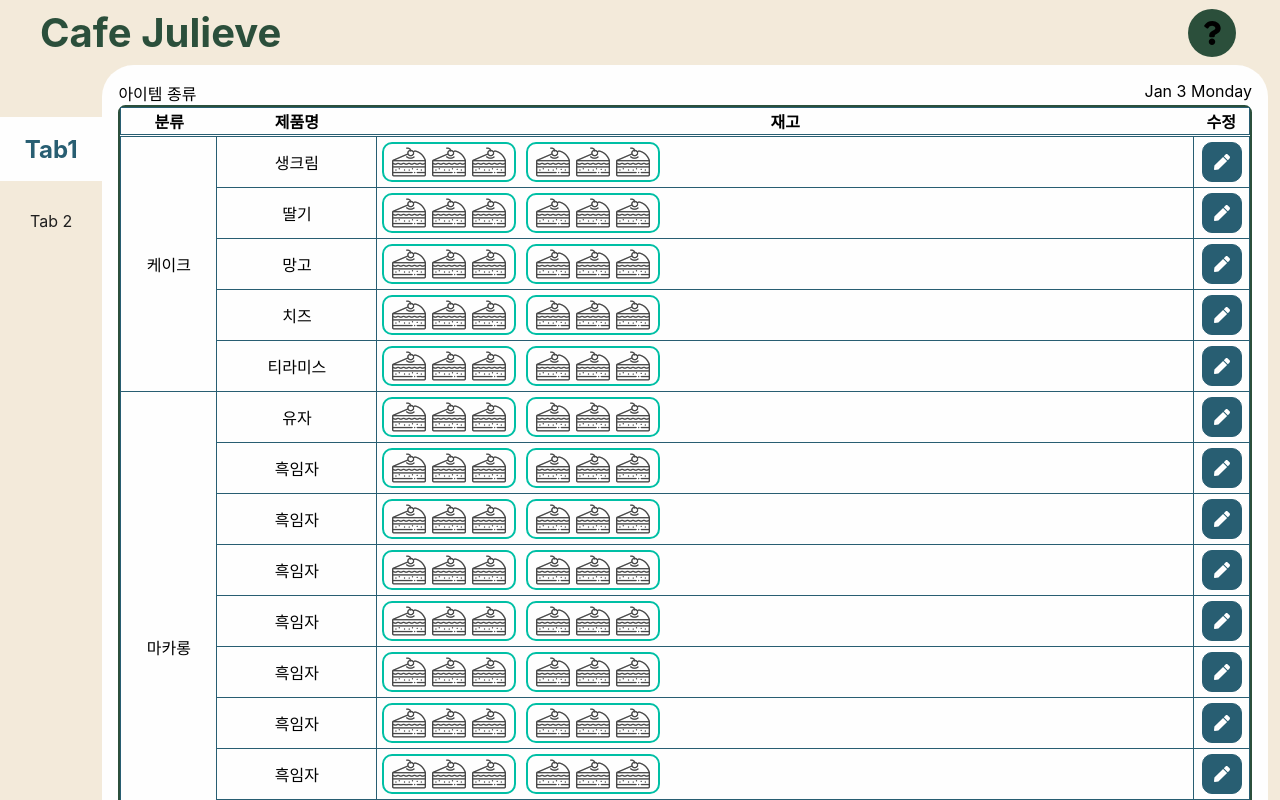
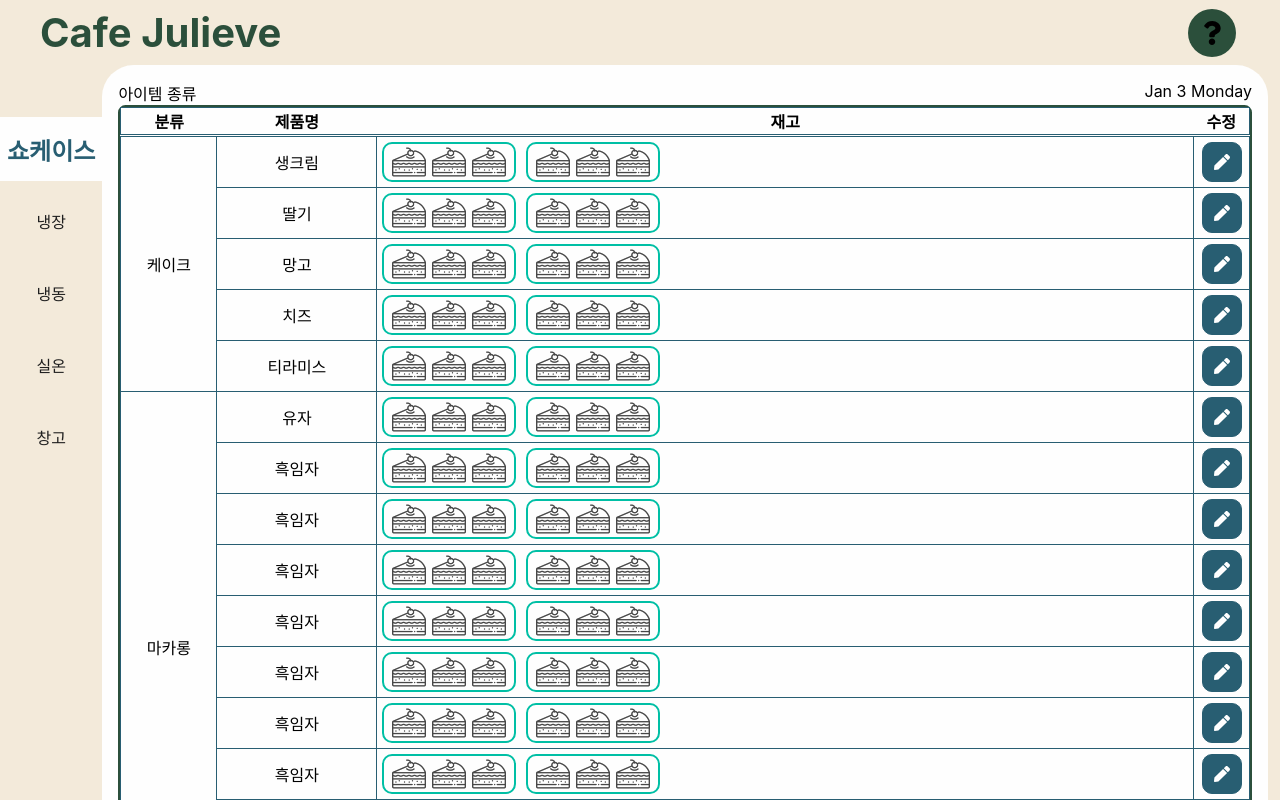
Before and after one commit to 41312432/stock-manager, a React (Create React App) app: page / in a window 1280 px wide. Shown: the top 800 px of the page. Built offline with nearby package versions, Linux system fonts and the light colour scheme.

Commit message:
REFACTOR: Refactor Tab to represent storage type

```diff
--- a/src/components/tab/tab_container.jsx
+++ b/src/components/tab/tab_container.jsx
@@ -1,21 +1,34 @@
-import React from "react";
 import "./tab_container.scss";
 import { Tab, Tabs, TabList, TabPanel } from "react-tabs";
 import Section from "../section/section";
 
-const TabContainer = (props) => (
+const TabContainer = ({ storage }) => {
+  return (
     <Tabs>
       <TabList>
-      <Tab>Tab1</Tab>
-      <Tab>Tab 2</Tab>
+        <Tab>쇼케이스</Tab>
+        <Tab>냉장</Tab>
+        <Tab>냉동</Tab>
+        <Tab>실온</Tab>
+        <Tab>창고</Tab>
       </TabList>
       <TabPanel>
-      <Section />
+        <Section storage={storage} storageType={"showCase"} />
       </TabPanel>
       <TabPanel>
-      <Section />
+        <Section storage={storage} storageType={"refridge"} />
+      </TabPanel>
+      <TabPanel>
+        <Section storage={storage} storageType={"freezer"} />
+      </TabPanel>
+      <TabPanel>
+        <Section storage={storage} storageType={"bar"} />
+      </TabPanel>
+      <TabPanel>
+        <Section storage={storage} storageType={"inven"} />
       </TabPanel>
     </Tabs>
   );
+};
 
 export default TabContainer;
```
Lines whose indentation alone changed are shown as unchanged.
